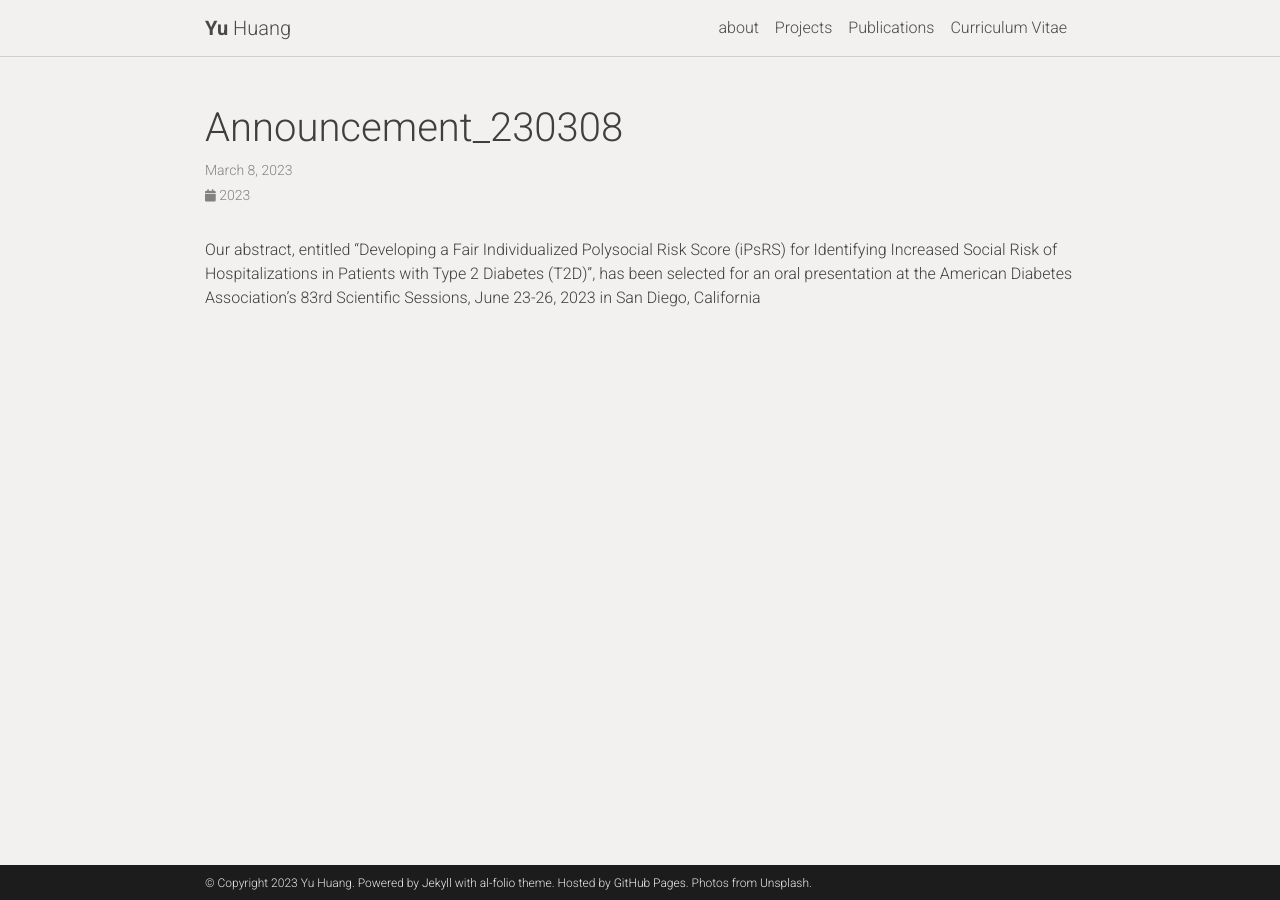
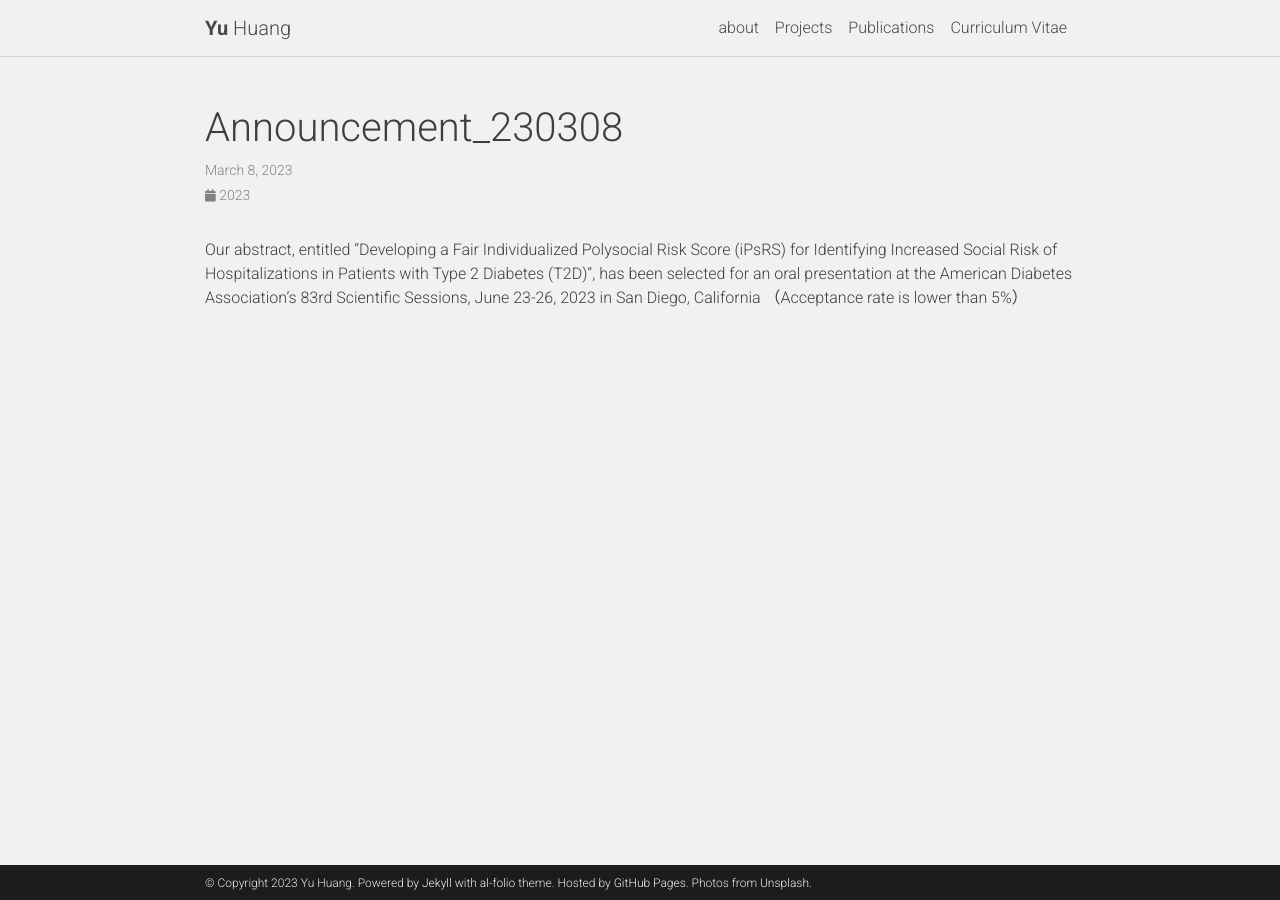
Before and after one commit to yuvisu/yuvisu.github.io, a Jekyll site: the page built from _news/announcement_230308.md, in a window 1280 px wide. Built offline with Jekyll 4.4.1, drawn with Linux system fonts in a browser that asks for light colours; comment, search, counter and statistics services are not loaded; a style sheet for code colours, icons or effects is not loaded.

Commit message:
Update announcement_230308.md

```diff
--- a/_news/announcement_230308.md
+++ b/_news/announcement_230308.md
@@ -4,4 +4,4 @@ date: 2023-3-8
 inline: true
 ---
 
-Our abstract, entitled "Developing a Fair Individualized Polysocial Risk Score (iPsRS) for Identifying Increased Social Risk of Hospitalizations in Patients with Type 2 Diabetes (T2D)", has been selected for an oral presentation at the American Diabetes Association’s 83rd Scientific Sessions, June 23-26, 2023 in San Diego, California
+Our abstract, entitled "Developing a Fair Individualized Polysocial Risk Score (iPsRS) for Identifying Increased Social Risk of Hospitalizations in Patients with Type 2 Diabetes (T2D)", has been selected for an oral presentation at the American Diabetes Association’s 83rd Scientific Sessions, June 23-26, 2023 in San Diego, California （Acceptance rate is lower than 5%）
```
